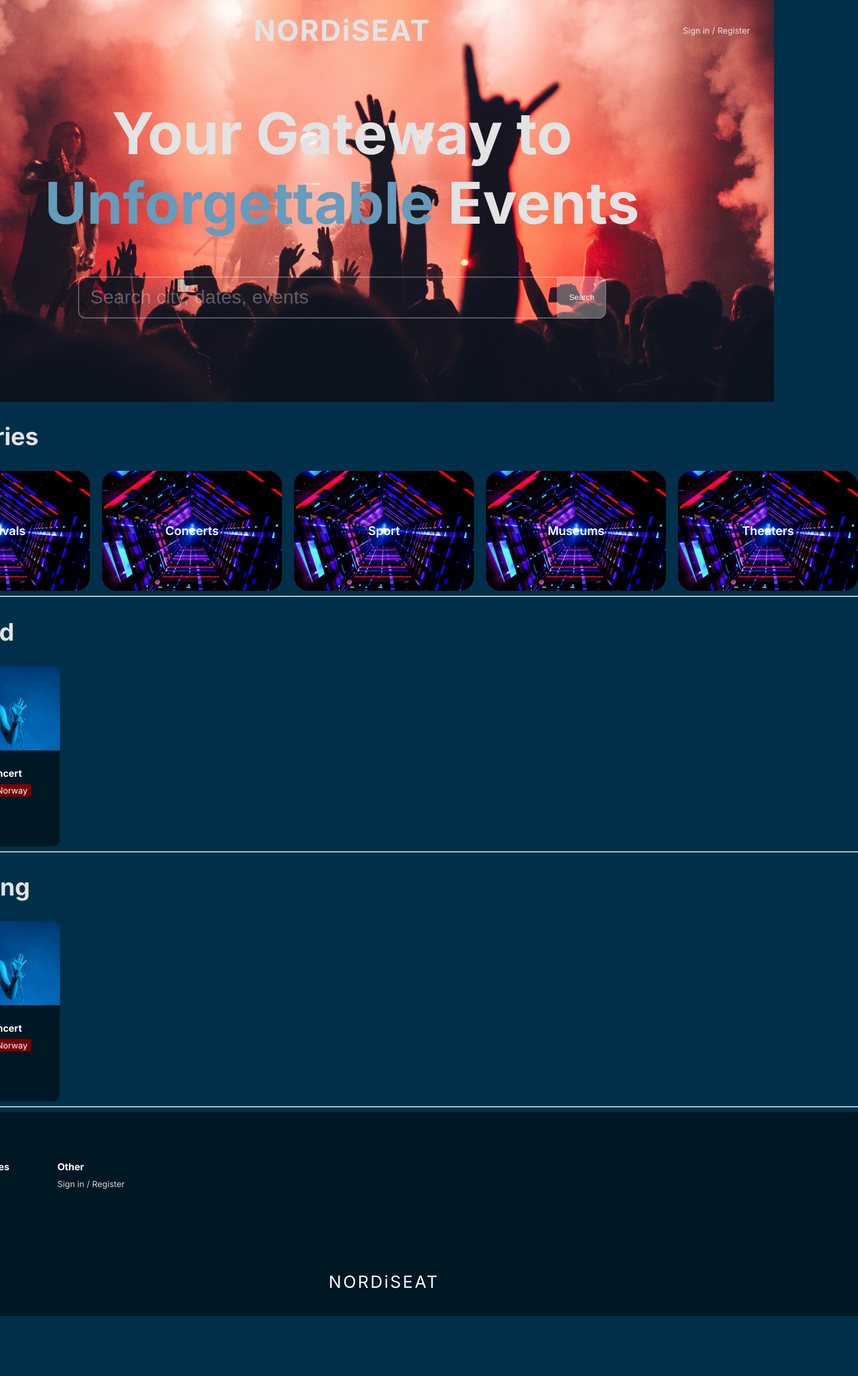
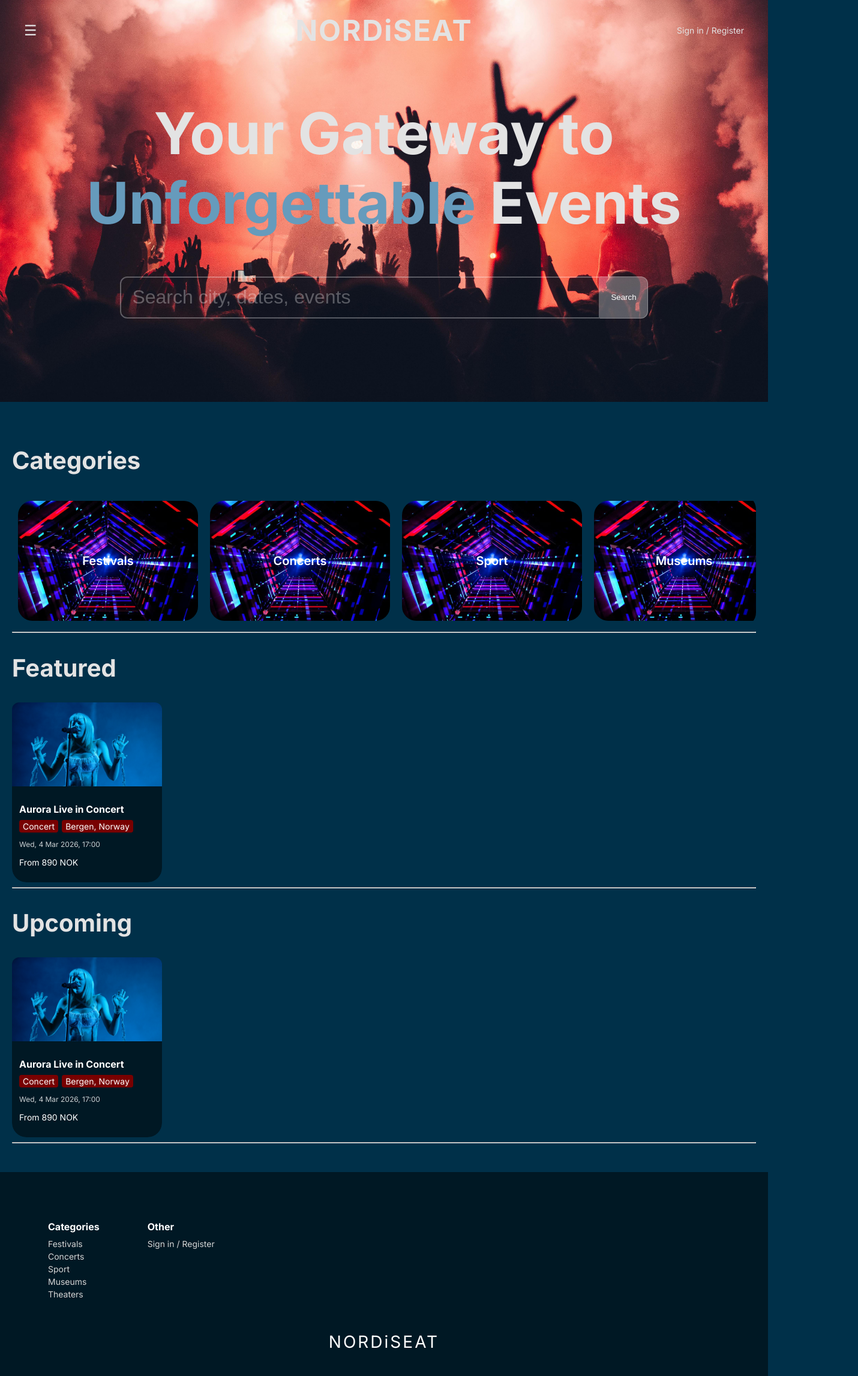
Before and after one commit to IDATA2301/idata2301-group8-frontend, a React (Vite) app: page / in a window 1280 px wide. Shown: the whole page at 60% size, 1430 px wide, since content can reach past the window. Before the commit the page ends 2194 px from the top, so only its background shows below. Built offline with nearby package versions, Linux system fonts and the light colour scheme.

Commit message:
fixed some border issue and overflow and fixed width of website

```diff
--- a/src/components/App/App.tsx
+++ b/src/components/App/App.tsx
@@ -23,6 +23,7 @@ function App() {
 
       </div>
 
+      <div className="page-container">
         <section>
           <h2>Categories</h2>
 
@@ -75,6 +76,10 @@ function App() {
           <hr />
         </section>
 
+
+      </div>
+
+
       <Footer />
     </>
   )
--- a/src/components/App/style.css
+++ b/src/components/App/style.css
@@ -1,14 +1,12 @@
 body {
   background-color: #003049;
-  display: flex;
-  justify-content: center;
-  align-items: center;
+  margin: 0;
 }
 
 .hero-image {
   position: relative;
   height: 670px;
-  width: 1440px;
+  width: 100%;
 
   background-image: url("/src/assets/heroimage.jpg");
   background-size: cover;
@@ -17,6 +15,10 @@ body {
 
   display: flex;
   flex-direction: column;
+}
+
+.page-container {
+  padding: 40px 20px;
 }
 
 .highlight {
@@ -47,7 +49,7 @@ h2 {
   flex: 1; /* 1 1 0 */
   min-width: 800px;
   max-width: 800px;
-  min-height: 70;
+  min-height: 70px;
   max-height: 70px;
   box-sizing: border-box;
 
@@ -81,12 +83,13 @@ h2 {
   display: flex;
   flex-direction: row;
   gap: 20px;
+  border-radius: 24px;
 
   overflow-x: auto;
-  overflow-y: hidden;
+  overflow-y: visible;
 
   list-style: none;
-  padding: 0;
+  padding: 10px 10px;
   margin: 0;
 
   white-space: nowrap;
@@ -116,6 +119,7 @@ h2 {
 .category-card:hover {
   transform: scale(1.05);
   box-shadow: 0 6px 20px rgba(0,0,0,0.3);
+  border-radius: 24px;
 }
 
 .festivals { background-image: url("src/assets/categoriesdummyimage.jpg"); }
--- a/src/components/EventCard/EventCard.css
+++ b/src/components/EventCard/EventCard.css
@@ -3,6 +3,7 @@
   transition: transform 0.2s ease, box-shadow 0.2s ease;
   cursor: pointer;
   overflow: hidden;
+  border-radius: 0 0 24px 24px;
 }
 
 .event-card:hover {
@@ -23,7 +24,7 @@
   width: 250px;
   height: 160px;
   background: #001824;
-  border-radius: 0 0 12px 12px;
+  border-radius: 0 0 24px 24px;
   padding: 12px;
   color: white;
 }
--- a/src/components/Footer/Footer.css
+++ b/src/components/Footer/Footer.css
@@ -1,7 +1,13 @@
 .footer {
   background-color: #001824;
   color: white;
-  padding: 60px 80px 40px;
+  padding: 60px 0px 40px;
+}
+
+.footer-container {
+  max-width: 1440px;
+  margin: 0 auto;
+  padding: 0 80px;
 }
 
 .footer-columns {
--- a/src/components/Footer/Footer.tsx
+++ b/src/components/Footer/Footer.tsx
@@ -3,6 +3,8 @@ import "./Footer.css";
 export default function Footer() {
   return (
     <footer className="footer">
+      <div className="footer-container">
+
         <div className="footer-columns">
 
           <div>
@@ -24,6 +26,8 @@ export default function Footer() {
         <div className="footer-logo">
           NORDiSEAT
         </div>
+
+      </div>
     </footer>
   );
 }
```
Lines whose indentation alone changed are shown as unchanged.
